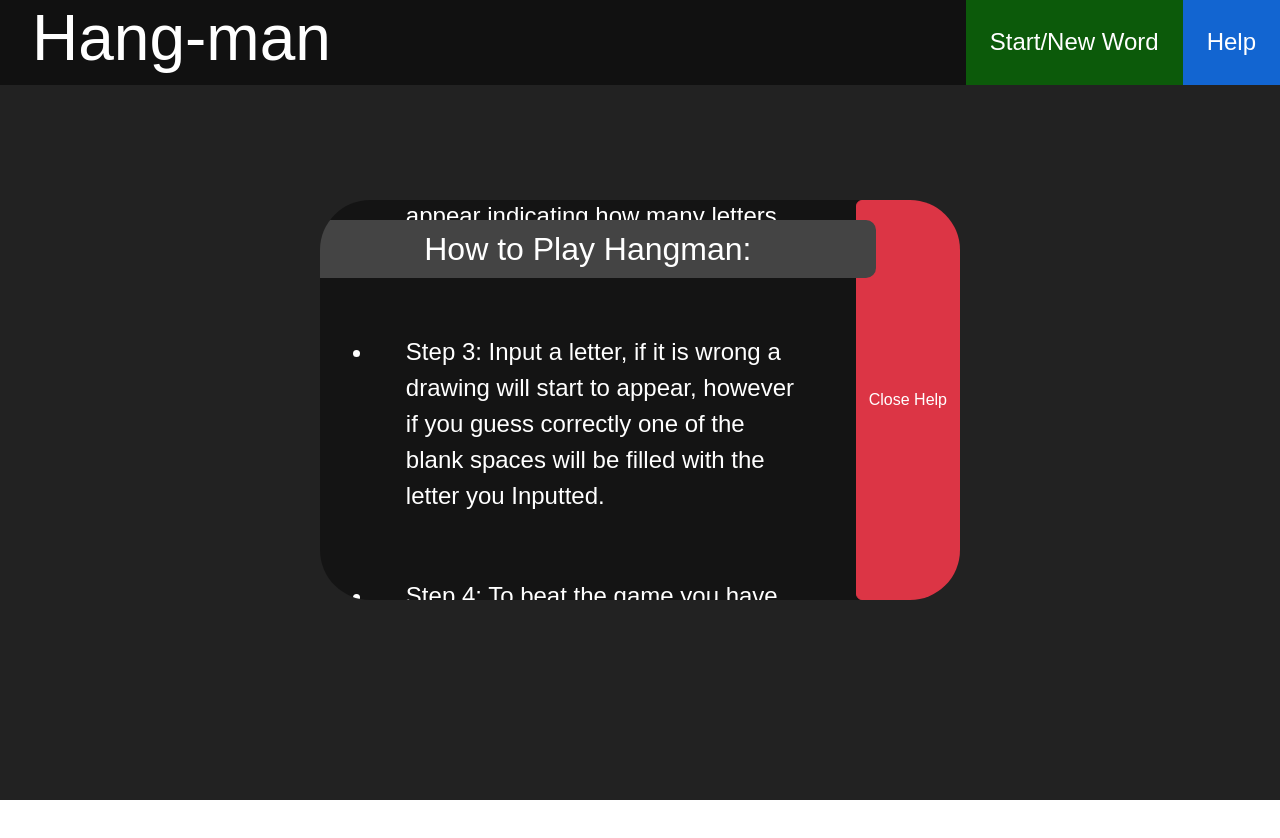
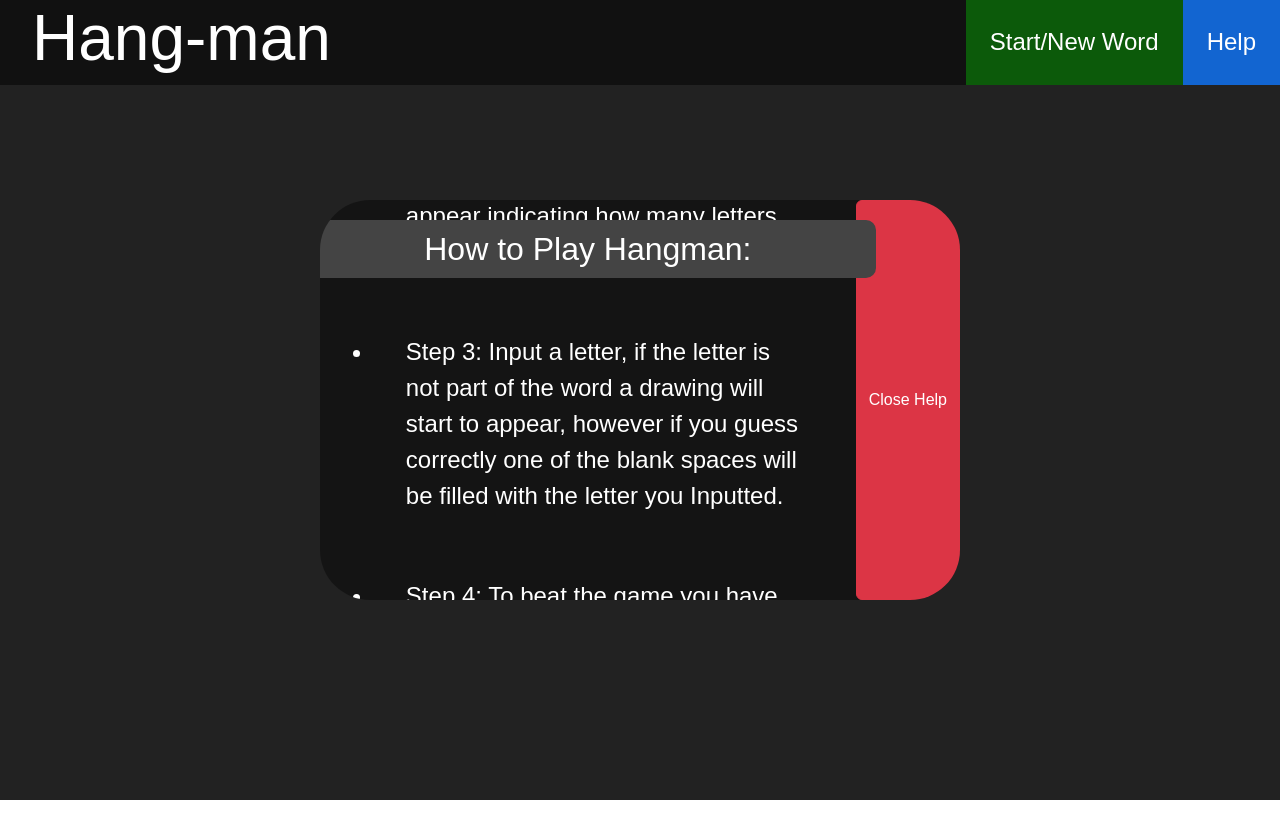
Before and after one commit to H-England/Hang-Man, a React (Create React App) app: page / in a window 1280 px wide. Both pictures are taken after a click on the item "Help". Shown: the top 838 px of the page. Built offline with nearby package versions, Linux system fonts and the light colour scheme.

Commit message:
Edited some minor graphical things

```diff
--- a/src/components/Rules.js
+++ b/src/components/Rules.js
@@ -10,7 +10,7 @@ function Rules({onClose}) {
                 <ul>
                     <li>Step 1: Press The Start Button</li>
                     <li>Step 2: A Random word will be chosen to guess. Blank spaces will appear indicating how many letters there are in the word.</li>
-                    <li>Step 3: Input a letter, if it is wrong a drawing will start to appear, however if you guess correctly one of the blank spaces will be filled with the letter you Inputted.</li>
+                    <li>Step 3: Input a letter, if the letter is not part of the word a drawing will start to appear, however if you guess correctly one of the blank spaces will be filled with the letter you Inputted.</li>
                     <li>Step 4: To beat the game you have to fill all the blank spaces before the drawing is completed by wrong guesses. Once the drawing is complete you lose.</li>
                 </ul>
             </div>
```
